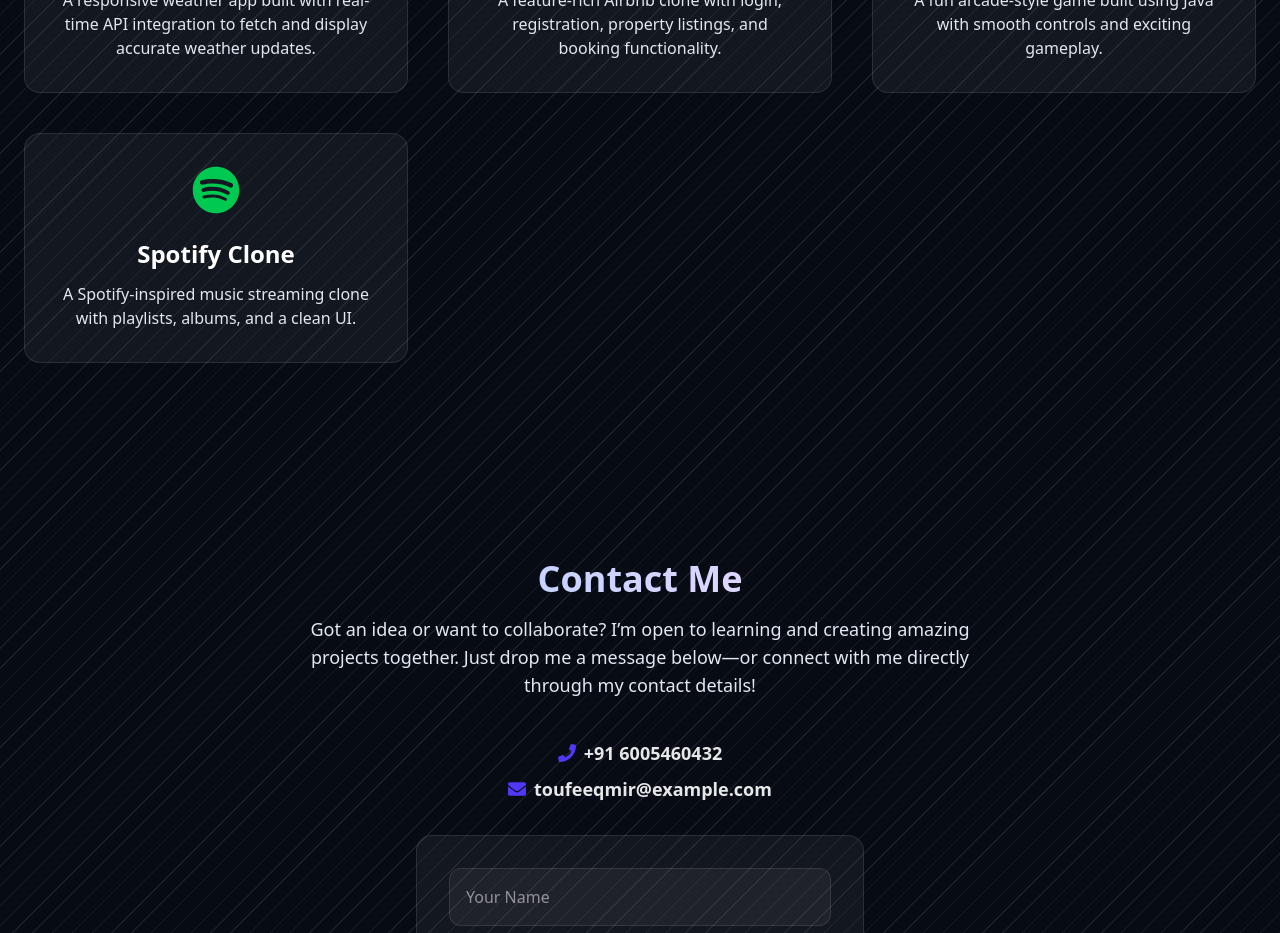
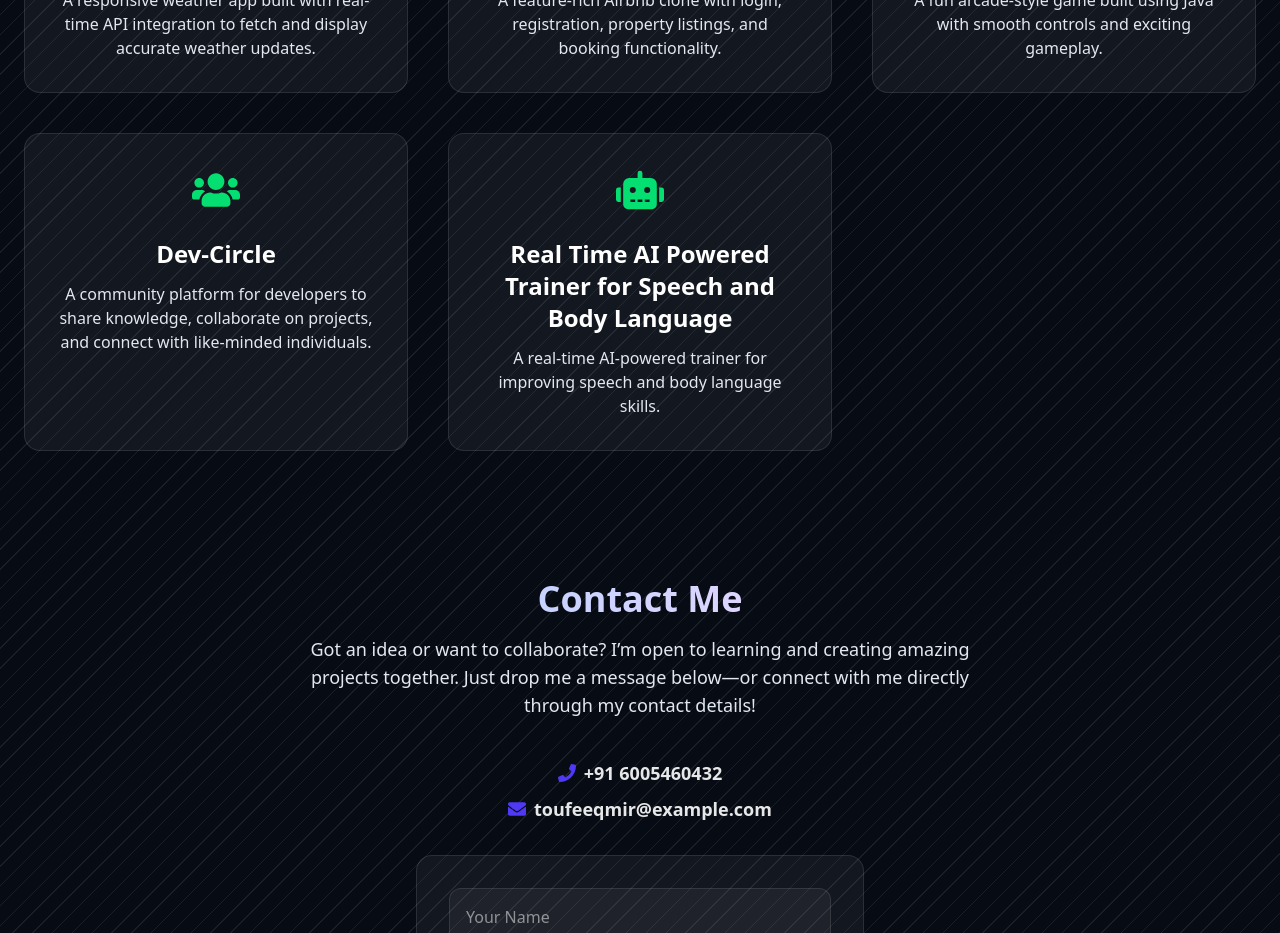
Before and after one commit to Toufeeqmir/Portfilo, a React (Vite) app: page / in a window 1280 px wide. Shown: the part 2520-3453 px from the top of the page. Built offline with nearby package versions, Linux system fonts and the light colour scheme; no server answers.

Commit message:
removed node_modeules from repo

```diff
--- a/src/components/Project.jsx
+++ b/src/components/Project.jsx
@@ -1,6 +1,7 @@
 import React from "react";
 import { motion as Motion } from "framer-motion";
-import { FaCloudSun, FaSpotify, FaGamepad, FaHotel } from "react-icons/fa";
+import { FaCloudSun, FaSpotify, FaGamepad, FaHotel ,FaUsers, FaRobot } from "react-icons/fa";
+// import { FaUsers, FaCode, FaComments } from "react-icons/fa";
 
 function Projects() {
   const projects = [
@@ -22,12 +23,25 @@ function Projects() {
         "A fun arcade-style game built using Java with smooth controls and exciting gameplay.",
       icon: <FaGamepad className="text-5xl text-green-400" />,
     },
-    {
-      title: "Spotify Clone",
+     {
+      title: "Dev-Circle",
       description:
-        "A Spotify-inspired music streaming clone with playlists, albums, and a clean UI.",
-      icon: <FaSpotify className="text-5xl text-green-500" />,
+        "A community platform for developers to share knowledge, collaborate on projects, and connect with like-minded individuals. ",
+     icon: <FaUsers className="text-5xl text-green-400" />
     },
+
+     {
+      title: "Real Time AI Powered Trainer for Speech and Body Language",
+      description:
+        "A real-time AI-powered trainer for improving speech and body language skills.",
+    icon: <FaRobot className="text-5xl text-green-400" />
+    },
+    // {
+    //   title: "Spotify Clone",
+    //   description:
+    //     "A Spotify-inspired music streaming clone with playlists, albums, and a clean UI.",
+    //   icon: <FaSpotify className="text-5xl text-green-500" />,
+    // },
   ];
 
   return (
```
